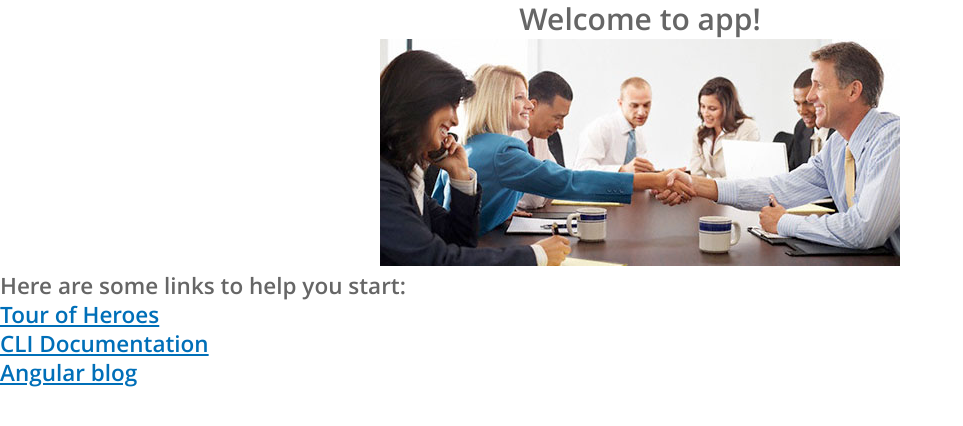
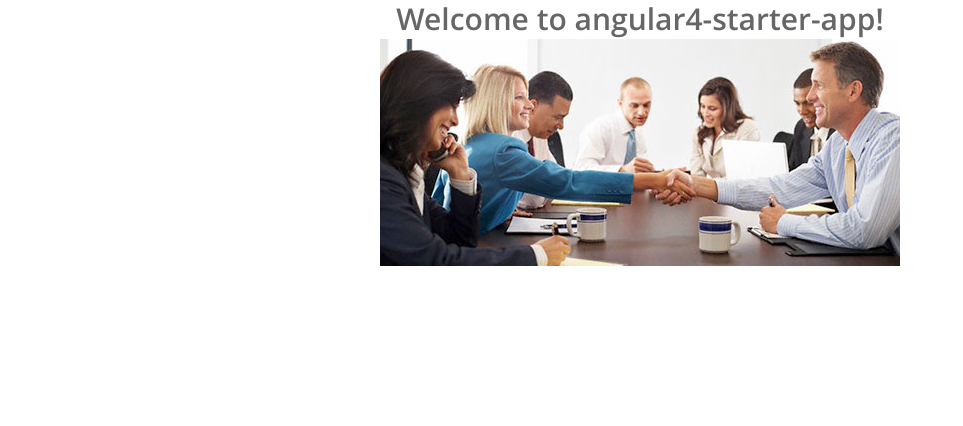
Before and after one commit to elcodabra/angular4-starter, an Angular app: page / in a window 1280 px wide. Shown: the top 426 px of the page, without its empty margins (0-963 px from the left). Built offline with nearby package versions, Linux system fonts and the light colour scheme.

Commit message:
update project

```diff
--- a/config/webpack.local.js
+++ b/config/webpack.local.js
@@ -35,7 +35,6 @@ module.exports = webpackMerge(commonConfig, {
 
   devServer: {
     historyApiFallback: true,
-    stats: 'minimal',
     proxy: proxyConf
   }
 });
--- a/src/app/app.component.html
+++ b/src/app/app.component.html
@@ -2,17 +2,5 @@
   <h1>
     Welcome to {{title}}!
   </h1>
-  <img alt="" src="../assets/img/WelcomeToSite.jpg">
+  <img src="../assets/img/WelcomeToSite.jpg" />
 </div>
-<h2>Here are some links to help you start: </h2>
-<ul>
-  <li>
-    <h2><a target="_blank" href="https://angular.io/tutorial">Tour of Heroes</a></h2>
-  </li>
-  <li>
-    <h2><a target="_blank" href="https://github.com/angular/angular-cli/wiki">CLI Documentation</a></h2>
-  </li>
-  <li>
-    <h2><a target="_blank" href="http://angularjs.blogspot.com/">Angular blog</a></h2>
-  </li>
-</ul>
--- a/src/app/app.component.ts
+++ b/src/app/app.component.ts
@@ -6,5 +6,5 @@ import { Component } from '@angular/core';
   styleUrls: ['./app.component.css']
 })
 export class AppComponent {
-  title = 'app';
+  title = 'angular4-starter-app';
 }
--- a/src/index.html
+++ b/src/index.html
@@ -2,11 +2,10 @@
 <html lang="en">
 <head>
   <meta charset="utf-8">
-  <title>Angular4Starter</title>
+  <title>Angular4 Starter</title>
   <base href="./">
 
   <meta name="viewport" content="width=device-width, initial-scale=1">
-  <link rel="icon" type="image/x-icon" href="favicon.ico">
 </head>
 <body>
   <app-root></app-root>
```
Also changed, not shown: package.json (+24 -17 lines), 2 other files (tests, documents, lock files or other folders).
